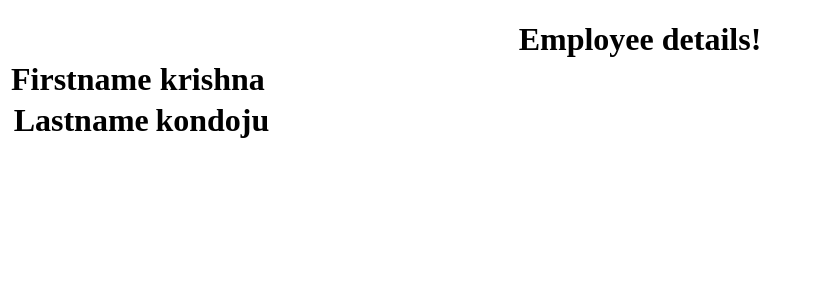
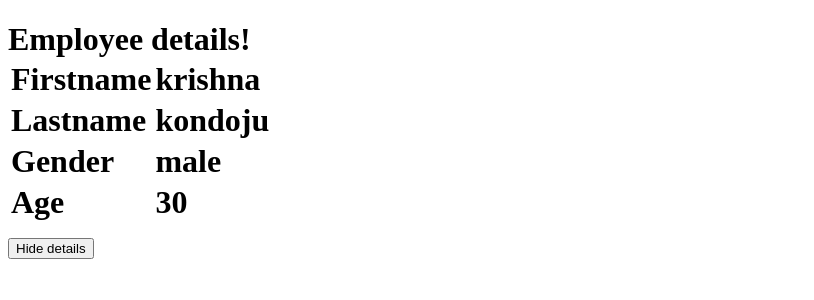
Before and after one commit to Cyber-Team/Angular2, an Angular app: page / in a window 1280 px wide. Shown: the top 300 px of the page, without its empty margins (0-814 px from the left). Built offline with nearby package versions, Linux system fonts and the light colour scheme.

Commit message:
*ngIf added

```diff
--- a/src/app/app.component.html
+++ b/src/app/app.component.html
@@ -1,4 +1,4 @@
-<div style="text-align:center">
+<div>
   <h1>
     {{title ? title : 'no item'}}!
 
@@ -7,9 +7,6 @@
 -->
     <!--{{getFullname()}}-->
     <!--<input id="details" value="Tom"/>  to check this use details.getAttribute('value');-->
-
-
-
-<app-employe></app-employe>
+    <app-employe></app-employe>
   </h1>
 </div>
--- a/src/app/employe/employe.component.html
+++ b/src/app/employe/employe.component.html
@@ -9,7 +9,19 @@
     <td>{{ lastname }}</td>
 
   </tr>
+  <tr *ngIf="showDetails">
+    <td>Gender</td>
+    <td>{{ Gender }}</td>
+
+  </tr>
+  <tr *ngIf="showDetails">
+    <td>Age</td>
+    <td>{{ age }}</td>
+
+  </tr>
 </table>
+
+<button (click)="toggleDetails()">{{showDetails ? 'Hide': 'show'}} details</button>
 
 <!--
 
@@ -20,3 +32,4 @@
 
 <button [class]="classToApply" [ngClass]="addTo()" >Submit</button>
 -->
+<!--<button (click)="onclick()" >Click</button>-->
--- a/src/app/employe/employe.component.ts
+++ b/src/app/employe/employe.component.ts
@@ -9,9 +9,16 @@ export class EmployeComponent implements OnInit {
 
   firstname = "krishna";
   lastname = "kondoju";
+  Gender = "male";
+  age = "30";
+  showDetails: boolean = true;
 
-  classToApply: string = 'col-1';
-  attrToApply: boolean = true;
+  toggleDetails(): void{
+    this.showDetails = !this.showDetails;
+  }
+
+  //classToApply: string = 'col-1';
+  //attrToApply: boolean = true;
 /*
 addTo(){
   let classes = {
@@ -19,6 +26,12 @@ addTo(){
   };
   return classes;
 }*/
+
+ /* onclick(){
+    alert("awsome")
+  }*/
+
+
   constructor() { }
 
   ngOnInit() {
```
